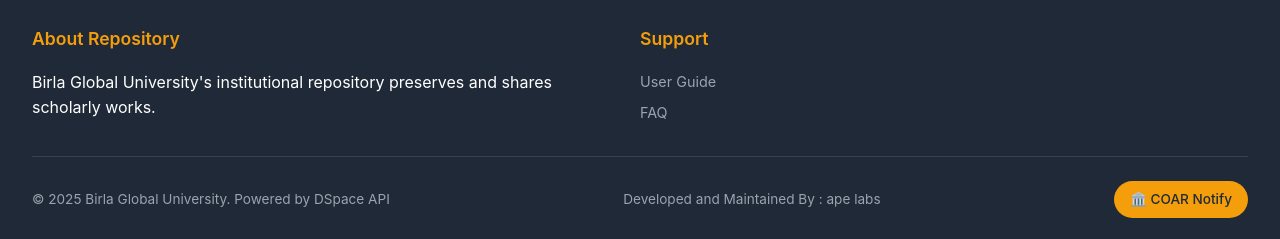
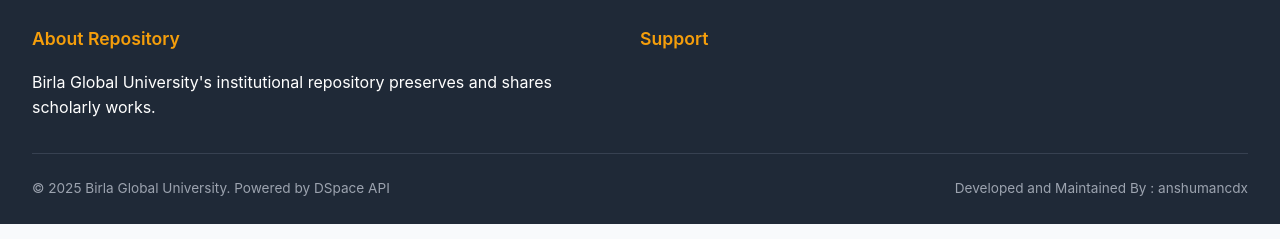
Before and after one commit to anshumancodes/bgu-library-respository, a React (Vite) app in the folder library-ui/: page / in a window 1280 px wide. Shown: the part 1803-2042 px from the top of the page. Built offline with nearby package versions, Linux system fonts and the light colour scheme; no server answers.

Commit message:
updatr footer

```diff
--- a/library-ui/src/components/Footer.jsx
+++ b/library-ui/src/components/Footer.jsx
@@ -12,16 +12,13 @@
           </div>
           <div className="footer-section">
             <h3>Support</h3>
-            <div className="footer-links">
-              <a href="#">User Guide</a>
-              <a href="#">FAQ</a>
-            </div>
+
           </div>
         </div>
         <div className="footer-bottom">
           <span>© 2025 Birla Global University. Powered by DSpace API </span>
-          <span>Developed and Maintained By : <a href="">ape labs</a></span>
-          <div className="coar-badge">🏛️ COAR Notify</div>
+          <span>Developed and Maintained By : <a href="https://www.linkedin.com/in/anshumancdx/">anshumancdx</a></span>
+
         </div>
       </div>
     </footer>
```
